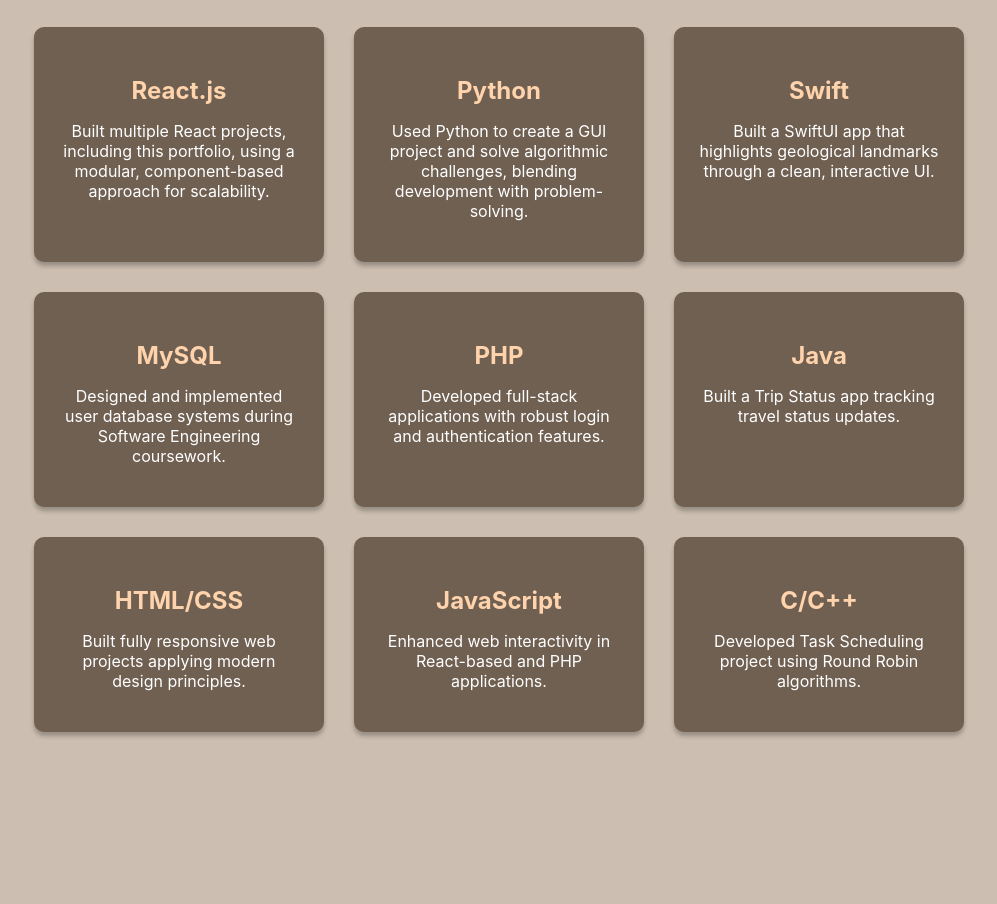
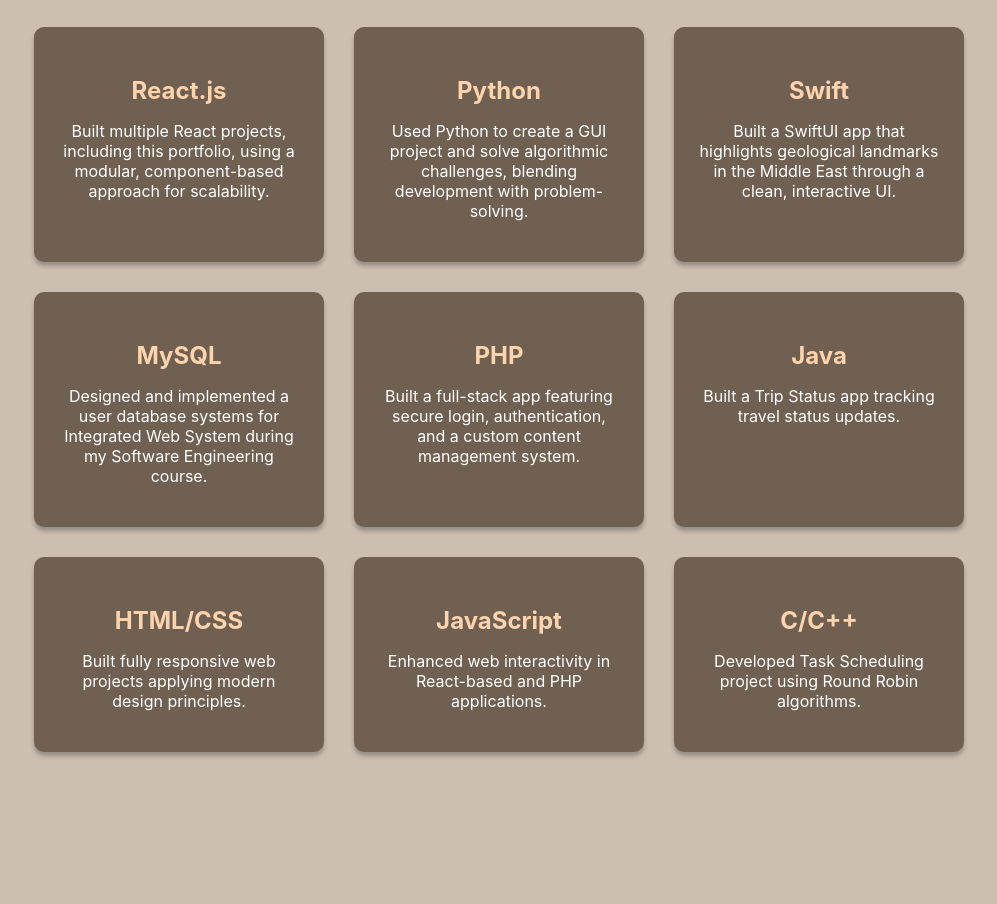
Before and after one commit to lorenadarwiche/portfolio, a React (Create React App) app: page / in a window 1280 px wide. Shown: the part 2000-2904 px from the top of the page, without its empty margins (141-1138 px from the left). Built offline with nearby package versions, Linux system fonts and the light colour scheme.

Commit message:
first commit

```diff
--- a/src/App.js
+++ b/src/App.js
@@ -110,9 +110,9 @@ function Portfolio() {
             {[
               ["React.js", "Built multiple React projects, including this portfolio, using a modular, component-based approach for scalability."],
               ["Python", "Used Python to create a GUI project and solve algorithmic challenges, blending development with problem-solving."],
-              ["Swift", "Built a SwiftUI app that highlights geological landmarks through a clean, interactive UI."],
-              ["MySQL", "Designed and implemented user database systems during Software Engineering coursework."],
-              ["PHP", "Developed full-stack applications with robust login and authentication features."],
+              ["Swift", "Built a SwiftUI app that highlights geological landmarks in the Middle East through a clean, interactive UI."],
+              ["MySQL", "Designed and implemented a user database systems for Integrated Web System during my Software Engineering course."],
+              ["PHP", "Built a full-stack app featuring secure login, authentication, and a custom content management system."],
               ["Java", "Built a Trip Status app tracking travel status updates."],
               ["HTML/CSS", "Built fully responsive web projects applying modern design principles."],
               ["JavaScript", "Enhanced web interactivity in React-based and PHP applications."],
```
